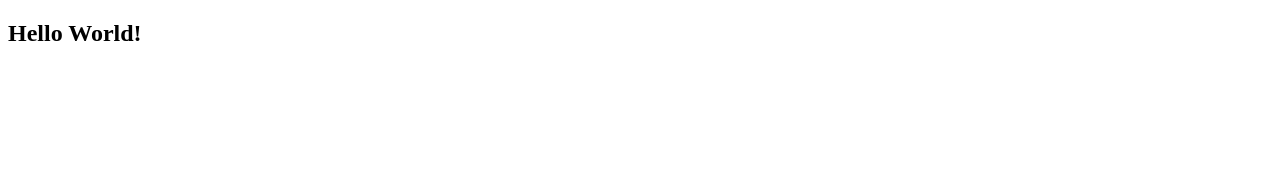
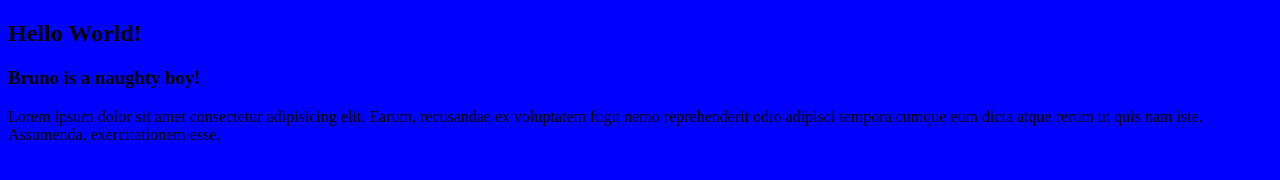
Before and after one commit to Q-brown/Learn-Project, a plain HTML site: page index.html in a window 1280 px wide. Drawn offline with Linux system fonts and the light colour scheme.

Commit message:
new update

```diff
--- a/index.html
+++ b/index.html
@@ -4,8 +4,14 @@
     <meta charset="UTF-8">
     <meta name="viewport" content="width=device-width, initial-scale=1.0">
     <title>Learning To Push Code</title>
+    <link rel="stylesheet" href="styles.css">
 </head>
 <body>
     <h2>Hello World!</h2>
+
+    <h3>Bruno is a naughty boy!</h3>
+
+    <p>Lorem ipsum dolor sit amet consectetur adipisicing elit. Earum, recusandae ex voluptatem fugit nemo reprehenderit odio adipisci tempora cumque eum dicta atque rerum ut quis nam iste. Assumenda, exercitationem esse.</p>
+
 </body>
 </html>
--- /dev/null
+++ b/styles.css
@@ -0,0 +1,3 @@
+body{
+    background-color: blue;
+}
```
